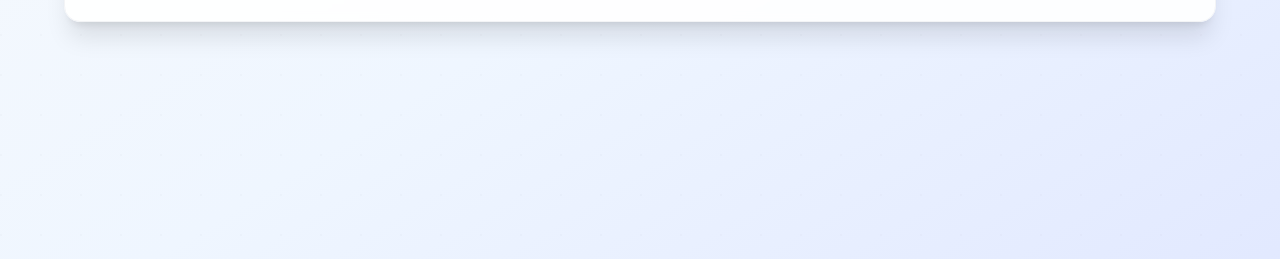
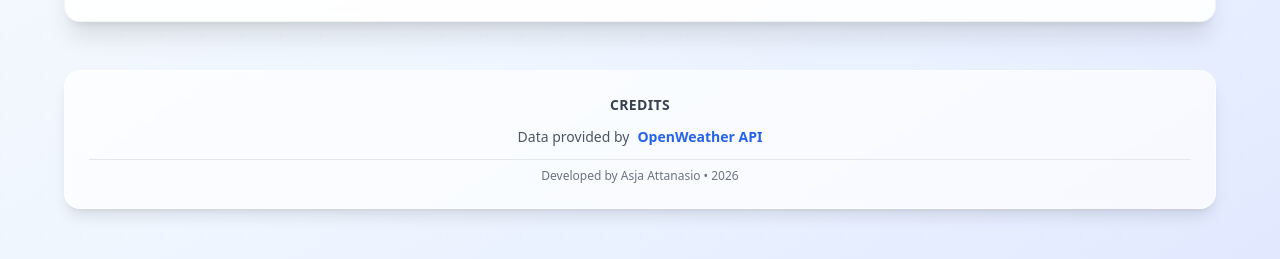
Before and after one commit to aattanasio/air-quality-dashboard, a React (Vite) app: page / in a window 1280 px wide. Shown: the part 446-705 px from the top of the page. Built offline with nearby package versions, Linux system fonts and the light colour scheme; no server answers.

Commit message:
feat: add credits footer

```diff
--- a/src/App.tsx
+++ b/src/App.tsx
@@ -244,6 +244,27 @@ function App() {
 
         )}
 
+        {/* Credits Footer */}
+        <footer className="mt-12 backdrop-blur-sm bg-white/70 rounded-2xl shadow-lg border border-white/50 p-6">
+          <div className="text-center space-y-3">
+            <h3 className="text-sm font-semibold text-gray-700 uppercase tracking-wide">Credits</h3>
+            <div className="flex flex-col sm:flex-row items-center justify-center gap-2 text-sm text-gray-600">
+              <span>Data provided by</span>
+              <a
+                href="https://openweathermap.org/"
+                target="_blank"
+                rel="noopener noreferrer"
+                className="font-semibold text-blue-600 hover:text-blue-700 transition-colors"
+              >
+                OpenWeather API
+              </a>
+            </div>
+            <div className="text-xs text-gray-500 pt-2 border-t border-gray-200">
+              Developed by Asja Attanasio • {new Date().getFullYear()}
+            </div>
+          </div>
+        </footer>
+
       </div>
 
       <style>{`
```
